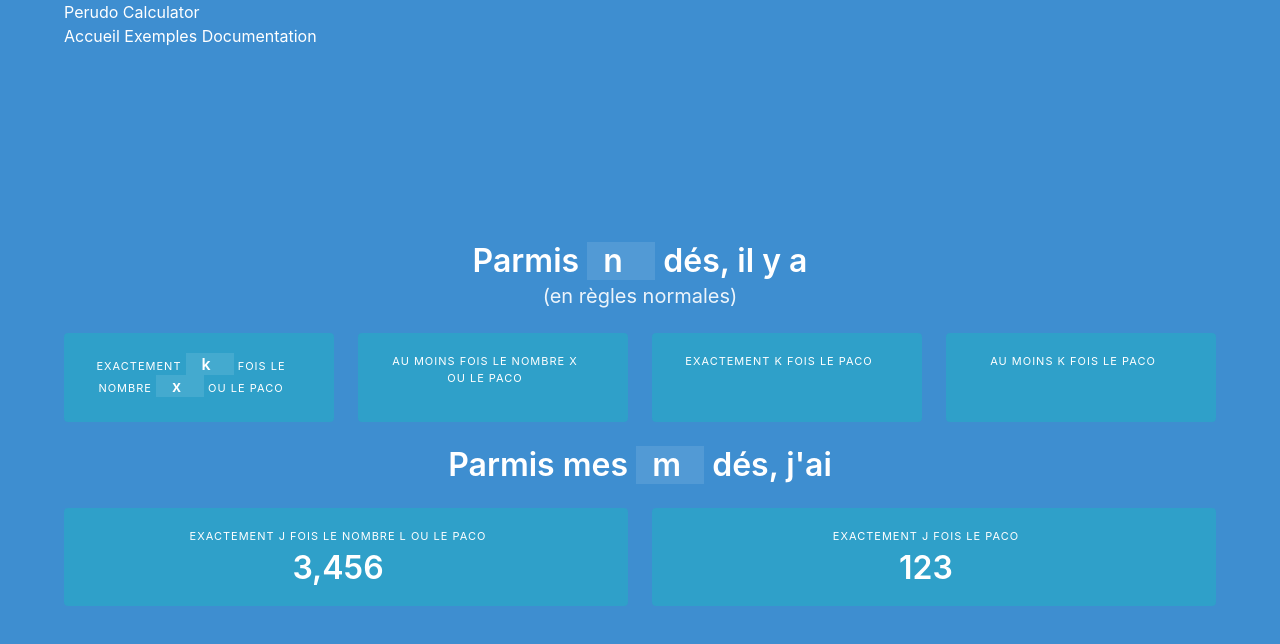
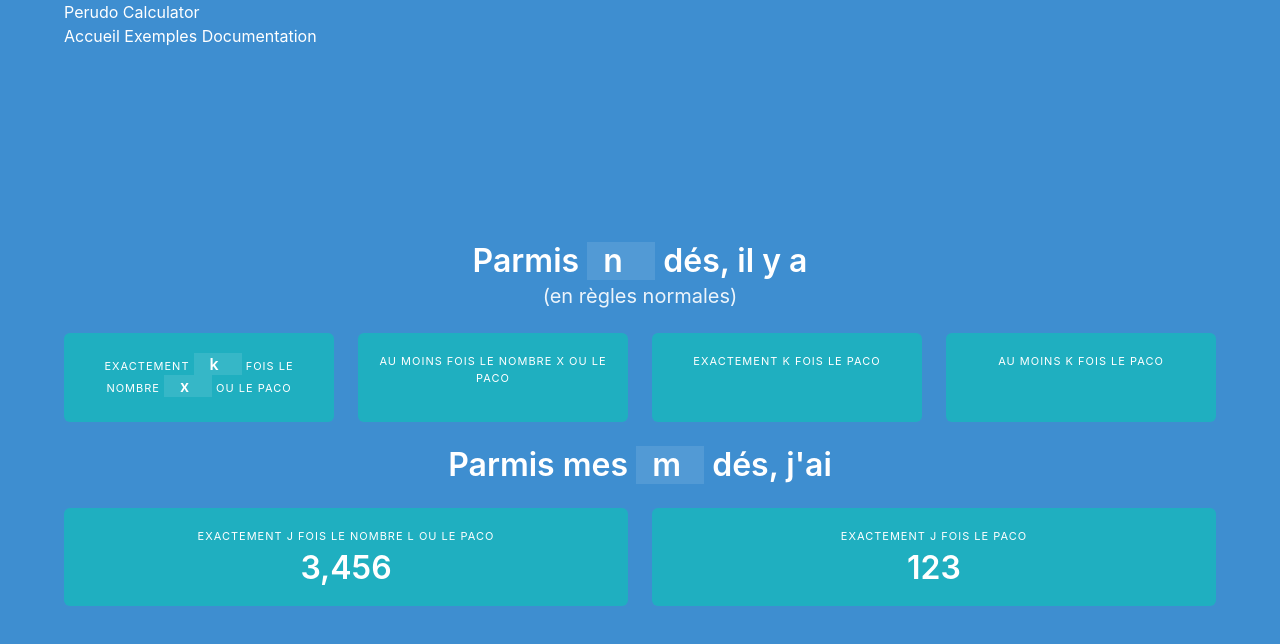
Before and after one commit to mmorainville/perudo-calculator, a Nuxt app: page / in a window 1280 px wide. Shown: the top 644 px of the page. Built offline with nearby package versions, Linux system fonts and the light colour scheme.

Commit message:
style: fix the padding of the blocks

```diff
--- a/pages/index.vue
+++ b/pages/index.vue
@@ -41,7 +41,7 @@
 
         <div class="tile is-ancestor c-values">
           <div class="tile is-parent">
-            <div class="tile is-child notification c-values__block c-values__block--primary">
+            <div class="tile is-child box is-shadowless has-text-white c-values__block c-values__block--primary">
               <p class="heading">
                 exactement <input v-model.number="k" class="c-input-number c-input-number--heading" type="number" placeholder="k" min="0" :max="n" step="1">
                 fois le nombre <input v-model.number="l" class="c-input-number c-input-number--heading" type="number" placeholder="x" min="2" max="6">
@@ -52,21 +52,21 @@
           </div>
 
           <div class="tile is-parent">
-            <div class="tile is-child notification c-values__block c-values__block--primary">
+            <div class="tile is-child box is-shadowless has-text-white c-values__block c-values__block--primary">
               <p class="heading">au moins {{ k }} fois le nombre {{ l || 'x' }} ou le paco</p>
               <p class="title">{{ PAnkl | percentage }}</p>
             </div>
           </div>
 
           <div class="tile is-parent">
-            <div class="tile is-child notification c-values__block c-values__block--primary">
+            <div class="tile is-child box is-shadowless has-text-white c-values__block c-values__block--primary">
               <p class="heading">exactement k fois le paco</p>
               <p class="title">{{ Pankpaco | percentage }}</p>
             </div>
           </div>
 
           <div class="tile is-parent">
-            <div class="tile is-child notification c-values__block c-values__block--primary">
+            <div class="tile is-child box is-shadowless has-text-white c-values__block c-values__block--primary">
               <p class="heading">au moins k fois le paco</p>
               <p class="title">{{ PAnkpaco | percentage }}</p>
             </div>
@@ -79,7 +79,7 @@
 
         <div class="tile is-ancestor c-values">
           <div class="tile is-parent">
-            <div class="tile is-child notification c-values__block c-values__block--primary">
+            <div class="tile is-child box is-shadowless has-text-white c-values__block c-values__block--primary">
               <p class="heading">
                 exactement j fois le nombre l ou le paco
               </p>
@@ -88,7 +88,7 @@
           </div>
 
           <div class="tile is-parent">
-            <div class="tile is-child notification c-values__block c-values__block--primary">
+            <div class="tile is-child box is-shadowless has-text-white c-values__block c-values__block--primary">
               <p class="heading">exactement j fois le paco</p>
               <p class="title">123</p>
             </div>
@@ -192,7 +192,7 @@
   .c-values {
     &__block {
       &--primary {
-        background-color: transparentize(#00d1b2, 0.75);
+        background-color: transparentize(#00d1b2, 0.5);
       }
     }
   }
```
